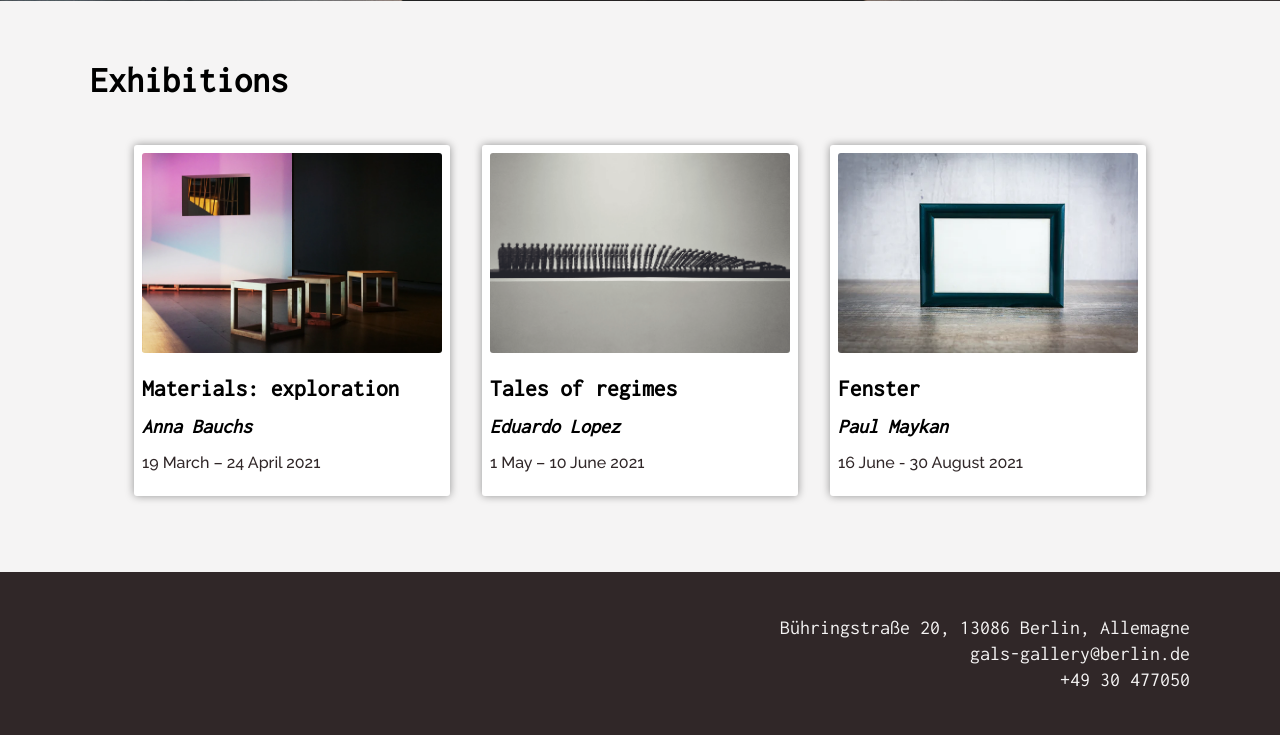
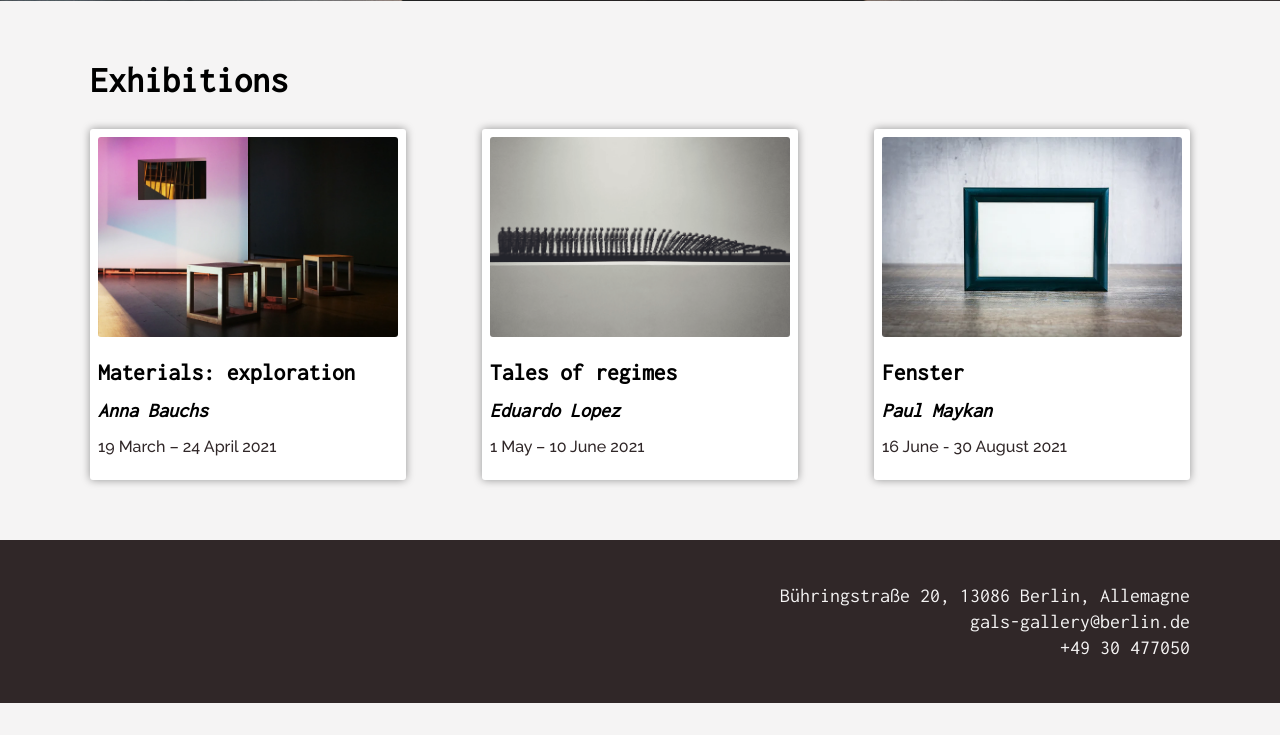
Before and after one commit to ClaireDMT/landing_page, a PHP site: page / in a window 1280 px wide. Shown: the part 717-1452 px from the top of the page. After the commit the page ends 1420 px from the top, so only its background shows below. Run offline with PHP 8.4, Linux system fonts and the light colour scheme.

Commit message:
correction cards

```diff
--- a/style.css
+++ b/style.css
@@ -92,7 +92,7 @@ main {
   }
   .exhibitions {
   display: flex;
-  justify-content: center;
+  justify-content: space-between;
   }
 }
 
@@ -108,7 +108,6 @@ main {
   background-color: white;
   box-shadow: 0 0 8px rgba(0,0,0,0.4);
   padding: 8px;
-  margin: 16px;
   width: 300px;
   border-radius: 3px;
 }
```
